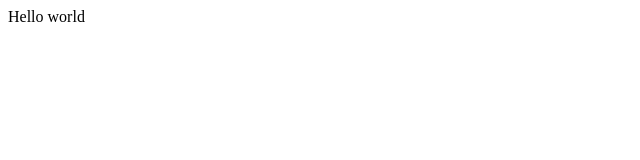
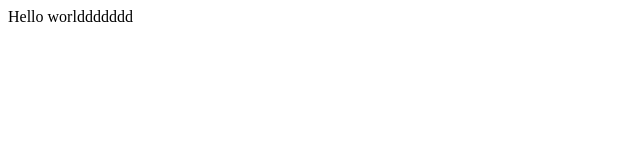
Before and after one commit to Welf06/CyberLabIIITK-website, a website: page index.html in a window 1280 px wide. Shown: the full height of the page, 0-640 px from the left. Drawn offline with Linux system fonts and the light colour scheme.

Commit message:
second commit

```diff
--- a/index.html
+++ b/index.html
@@ -5,6 +5,6 @@
         </title>
     </head>
     <Body>
-        <p>Hello world</p>
+        <p>Hello worlddddddd</p>
     </Body>
 </html>
```
Also changed, not shown: package.json (added, +24 -0 lines), 2 other files.
